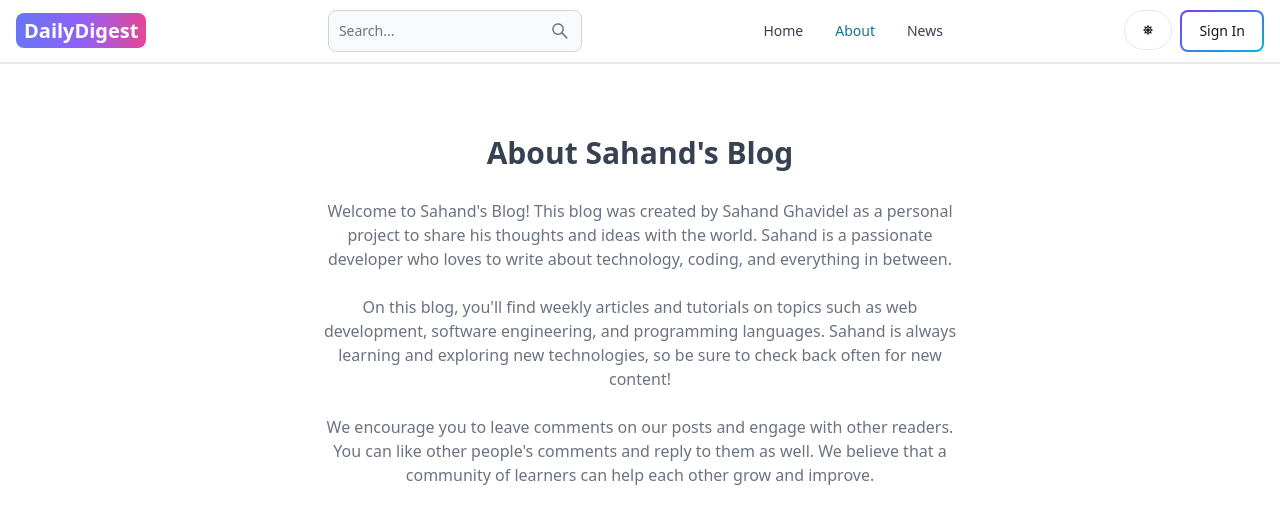
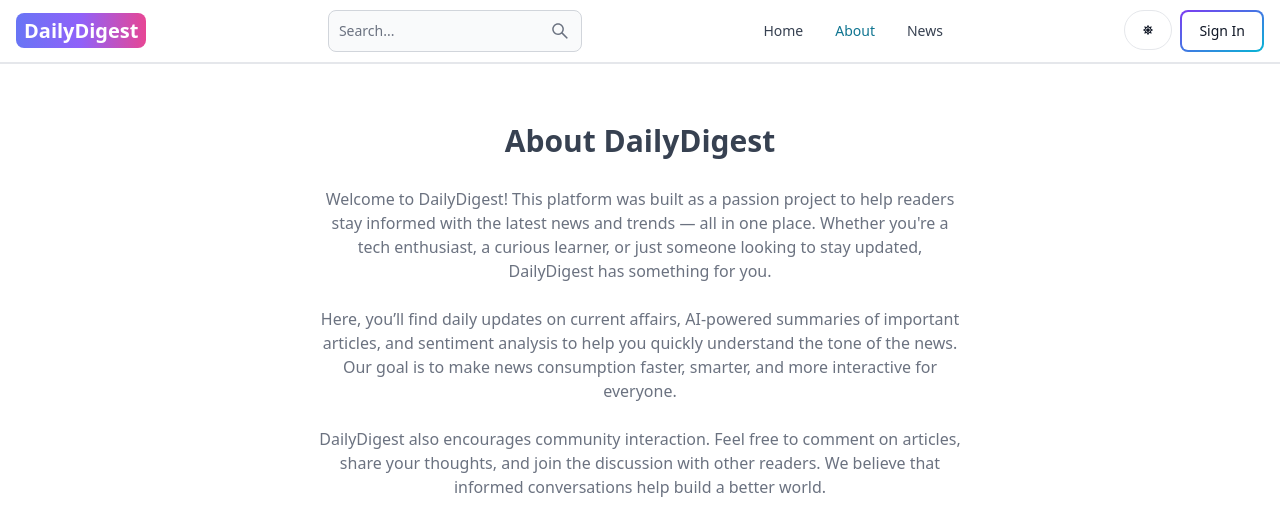
Before and after one commit to Yasin-shaik/DailyDigest, a React (Vite) app in the folder client/: page /about in a window 1280 px wide. Shown: the top 525 px of the page. Built offline with nearby package versions, Linux system fonts and the light colour scheme; no server answers.

Commit message:
Firebase api working

```diff
--- a/client/src/App.jsx
+++ b/client/src/App.jsx
@@ -34,7 +34,7 @@ export default function App() {
           <Route path='/update-post/:postId' element={<UpdatePost />} />
         </Route>
 
-        <Route path='/projects' element={<Projects />} />
+        <Route path='/news' element={<Projects />} />
         <Route path='/post/:postSlug' element={<PostPage />} />
       </Routes>
       <Footer />
--- a/client/src/components/Header.jsx
+++ b/client/src/components/Header.jsx
@@ -117,7 +117,7 @@ export default function Header() {
           <Link to='/about'>About</Link>
         </Navbar.Link>
         <Navbar.Link active={path === '/news'} as={'div'}>
-          <Link to='/projects'>News</Link>
+          <Link to='/news'>News</Link>
         </Navbar.Link>
       </Navbar.Collapse>
     </Navbar>
--- a/client/src/firebase.js
+++ b/client/src/firebase.js
@@ -1,17 +1,18 @@
 // Import the functions you need from the SDKs you need
-import { initializeApp } from 'firebase/app';
+import { initializeApp } from "firebase/app";
 // TODO: Add SDKs for Firebase products that you want to use
 // https://firebase.google.com/docs/web/setup#available-libraries
 
 // Your web app's Firebase configuration
-
+// For Firebase JS SDK v7.20.0 and later, measurementId is optional
 const firebaseConfig = {
-  apiKey: import.meta.env.VITE_FIREBASE_API_KEY,
-  authDomain: 'mern-blog-b327f.firebaseapp.com',
-  projectId: 'mern-blog-b327f',
-  storageBucket: 'mern-blog-b327f.appspot.com',
-  messagingSenderId: '699397991367',
-  appId: '1:699397991367:web:88ff565ef72a182d6b87e2',
+  apiKey: "AIzaSyCiUEFUx1B3JKljxhpUv6yYzDUvx1lQruc",
+  authDomain: "dailydigest-b6a82.firebaseapp.com",
+  projectId: "dailydigest-b6a82",
+  storageBucket: "dailydigest-b6a82.firebasestorage.app",
+  messagingSenderId: "805244967433",
+  appId: "1:805244967433:web:706ee51a86a241a20af6d8",
+  measurementId: "G-BF8P5JKJ1Q",
 };
 
 // Initialize Firebase
--- a/client/src/pages/About.jsx
+++ b/client/src/pages/About.jsx
@@ -1,37 +1,39 @@
-import CallToAction from '../components/CallToAction';
+import CallToAction from "../components/CallToAction";
 
 export default function About() {
   return (
-    <div className='min-h-screen flex items-center justify-center'>
-      <div className='max-w-2xl mx-auto p-3 text-center'>
+    <div className="min-h-screen flex items-center justify-center">
+      <div className="max-w-2xl mx-auto p-3 text-center">
         <div>
-          <h1 className='text-3xl font font-semibold text-center my-7'>
-            About Sahand's Blog
+          <h1 className="text-3xl font font-semibold text-center my-7">
+            About DailyDigest
           </h1>
-          <div className='text-md text-gray-500 flex flex-col gap-6'>
+          <div className="text-md text-gray-500 flex flex-col gap-6">
             <p>
-              Welcome to Sahand's Blog! This blog was created by Sahand Ghavidel
-              as a personal project to share his thoughts and ideas with the
-              world. Sahand is a passionate developer who loves to write about
-              technology, coding, and everything in between.
+              Welcome to DailyDigest! This platform was built as a passion
+              project to help readers stay informed with the latest news and
+              trends — all in one place. Whether you're a tech enthusiast, a
+              curious learner, or just someone looking to stay updated,
+              DailyDigest has something for you.
             </p>
 
             <p>
-              On this blog, you'll find weekly articles and tutorials on topics
-              such as web development, software engineering, and programming
-              languages. Sahand is always learning and exploring new
-              technologies, so be sure to check back often for new content!
+              Here, you’ll find daily updates on current affairs, AI-powered
+              summaries of important articles, and sentiment analysis to help
+              you quickly understand the tone of the news. Our goal is to make
+              news consumption faster, smarter, and more interactive for
+              everyone.
             </p>
 
             <p>
-              We encourage you to leave comments on our posts and engage with
-              other readers. You can like other people's comments and reply to
-              them as well. We believe that a community of learners can help
-              each other grow and improve.
+              DailyDigest also encourages community interaction. Feel free to
+              comment on articles, share your thoughts, and join the discussion
+              with other readers. We believe that informed conversations help
+              build a better world.
             </p>
           </div>
         </div>
-        <div className='mt-10'>
+        <div className="mt-10">
           <CallToAction />
         </div>
       </div>
--- a/client/src/pages/Home.jsx
+++ b/client/src/pages/Home.jsx
@@ -1,14 +1,14 @@
-import { Link } from 'react-router-dom';
-import CallToAction from '../components/CallToAction';
-import { useEffect, useState } from 'react';
-import PostCard from '../components/PostCard';
+import { Link } from "react-router-dom";
+import CallToAction from "../components/CallToAction";
+import { useEffect, useState } from "react";
+import PostCard from "../components/PostCard";
 
 export default function Home() {
   const [posts, setPosts] = useState([]);
 
   useEffect(() => {
     const fetchPosts = async () => {
-      const res = await fetch('/api/post/getPosts');
+      const res = await fetch("/api/post/getPosts");
       const data = await res.json();
       setPosts(data.posts);
     };
@@ -16,39 +16,43 @@ export default function Home() {
   }, []);
   return (
     <div>
-      <div className='flex flex-col gap-6 p-10  px-3 max-w-6xl mx-auto '>
-        <h1 className='text-3xl font-bold lg:text-6xl pt-10'>Welcome to my Blog</h1>
-        <p className='text-gray-500 text-xs sm:text-sm'>
-          Welcome to my blog! Here you'll find a wide range of articles,
-          tutorials, and resources designed to help you grow as a developer.
-          Whether you're interested in web development, software engineering,
-          programming languages, or best practices in the tech industry, there's
-          something here for everyone. Dive in and explore the content to expand
-          your knowledge and skills.
+      <div className="flex flex-col gap-6 p-10  px-3 max-w-6xl mx-auto ">
+        <h1 className="text-3xl font-bold lg:text-6xl pt-10">
+          Welcome to DailyDigest
+        </h1>
+        <p className="text-gray-500 text-xs sm:text-sm">
+          Welcome to DailyDigest! Stay informed with the latest news from around
+          the world, all in one place. From breaking headlines to in-depth
+          articles, we bring you real-time updates, smart summaries, and
+          personalized content across various categories like technology,
+          business, sports, entertainment, and more. Whether you're browsing on
+          the go or diving deep into today’s top stories, DailyDigest makes your
+          news experience fast, focused, and enjoyable. Start exploring and make
+          every scroll count! 🌍📰✨
         </p>
         <Link
-          to='/search'
-          className='text-xs sm:text-sm text-teal-500 font-bold hover:underline'
+          to="/search"
+          className="text-xs sm:text-sm text-teal-500 font-bold hover:underline"
         >
-          View all posts
+          View latest news
         </Link>
-        <div className='p-3 bg-amber-100 dark:bg-slate-700'>
+        <div className="p-3 bg-amber-100 dark:bg-slate-700">
           <CallToAction />
         </div>
       </div>
 
-      <div className='max-w-6xl mx-auto p-3 flex flex-col gap-8 py-3'>
+      <div className="max-w-6xl mx-auto p-3 flex flex-col gap-8 py-3">
         {posts && posts.length > 0 && (
-          <div className='flex flex-col gap-6'>
-            <h2 className='text-2xl font-semibold text-center'>Recent Posts</h2>
-            <div className='flex flex-wrap gap-3'>
+          <div className="flex flex-col gap-6">
+            <h2 className="text-2xl font-semibold text-center">Recent Posts</h2>
+            <div className="flex flex-wrap gap-3">
               {posts.map((post) => (
                 <PostCard key={post._id} post={post} />
               ))}
             </div>
             <Link
-              to={'/search'}
-              className='text-lg text-teal-500 hover:underline text-center'
+              to={"/search"}
+              className="text-lg text-teal-500 hover:underline text-center"
             >
               View all posts
             </Link>
--- a/client/src/pages/SignIn.jsx
+++ b/client/src/pages/SignIn.jsx
@@ -49,13 +49,11 @@ export default function SignIn() {
         <div className='flex-1'>
           <Link to='/' className='font-bold dark:text-white text-4xl'>
             <span className='px-2 py-1 bg-gradient-to-r from-indigo-500 via-purple-500 to-pink-500 rounded-lg text-white'>
-              Sahand's
+              DailyDigest
             </span>
-            Blog
           </Link>
           <p className='text-sm mt-5'>
-            This is a demo project. You can sign in with your email and password
-            or with Google.
+            You can sign in with email & password / with Google.
           </p>
         </div>
         {/* right */}
--- a/client/src/pages/SignUp.jsx
+++ b/client/src/pages/SignUp.jsx
@@ -44,13 +44,11 @@ export default function SignUp() {
         <div className='flex-1'>
           <Link to='/' className='font-bold dark:text-white text-4xl'>
             <span className='px-2 py-1 bg-gradient-to-r from-indigo-500 via-purple-500 to-pink-500 rounded-lg text-white'>
-              Sahand's
+              DailyDigest
             </span>
-            Blog
           </Link>
           <p className='text-sm mt-5'>
-            This is a demo project. You can sign up with your email and password
-            or with Google.
+            You can sign up with email and password / with Google.
           </p>
         </div>
         {/* right */}
--- a/package.json
+++ b/package.json
@@ -1,5 +1,5 @@
 {
-  "name": "mern-blog",
+  "name": "daily-digest",
   "version": "1.0.0",
   "description": "",
   "type": "module",
```
Also changed, not shown: client/src/pages/Projects.jsx (+1 -33 lines), 2 other files (tests, documents, lock files or other folders).
